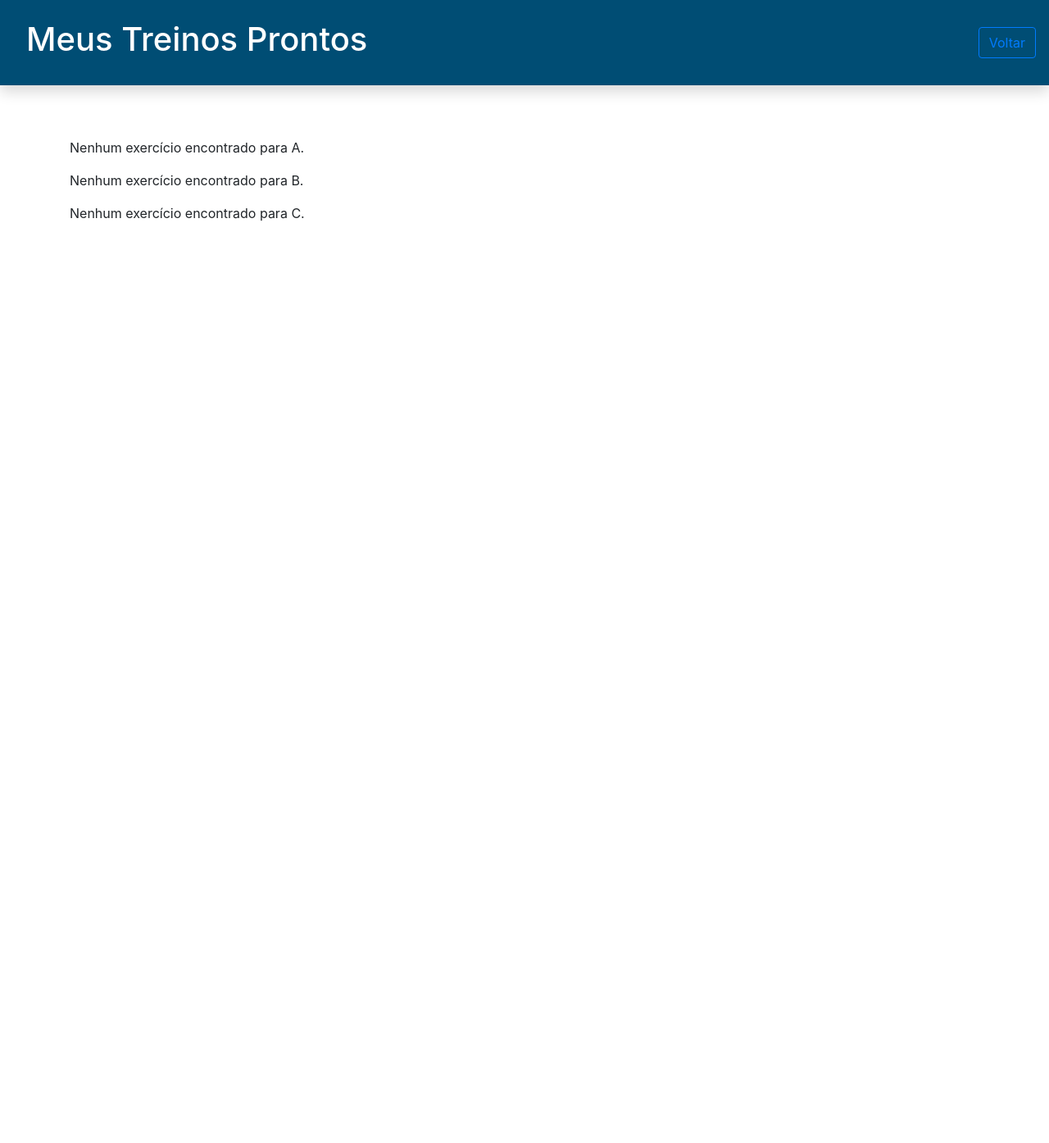
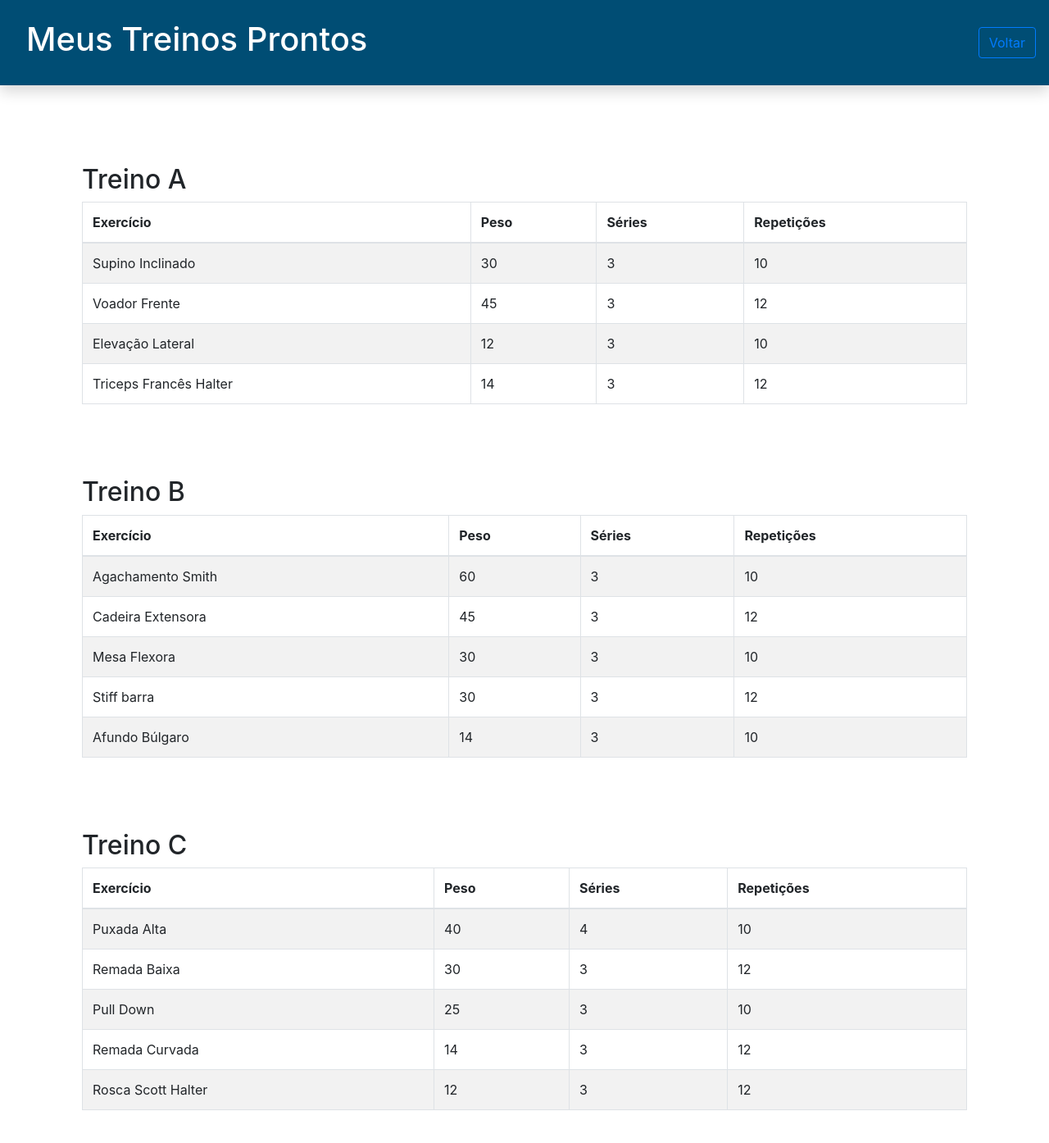
Before and after one commit to ArnaldoSJunior/Academia, a PHP site: page /meus_treinos_prontos.php in a window 1280 px wide. Shown: the whole page at 82% size. Before the commit the page ends 270 px from the top, so only its background shows below. Run offline with PHP 8.4, Linux system fonts and the light colour scheme; data comes from the database, SQL or seed files in the repository; data that the repository does not hold is empty; some libraries are stand-ins or nearby versions.

Commit message:
Treinos prontos arrumados

```diff
--- a/meus_treinos_prontos.php
+++ b/meus_treinos_prontos.php
@@ -30,12 +30,22 @@
     require_once "banco.php";
     session_start();
 
-        function exibirTreino($banco, $nomeTreino)
-        {
-            $consulta = "SELECT * FROM planilha_pronta_$nomeTreino WHERE nome_treino = ?";
+    function exibirTreino($banco, $nomeTreino) {
+
+        $consulta = "SELECT * FROM planilha_pronta_a WHERE nome_treino = ?";
         $stmt = $banco->prepare($consulta);
+
+        if (!$stmt) {
+            die('Erro na preparação da consulta: ' . $banco->error);
+        }
+
         $stmt->bind_param("s", $nomeTreino);
         $stmt->execute();
+
+        if ($stmt->error) {
+            die('Erro na execução da consulta: ' . $stmt->error);
+        }
+
         $resultado = $stmt->get_result();
 
         if ($resultado->num_rows > 0) {
@@ -48,6 +58,7 @@
             echo '<thead>';
             echo '<tr>';
             echo '<th>Exercício</th>';
+            echo '<th>Peso</th>';
             echo '<th>Séries</th>';
             echo '<th>Repetições</th>';
             echo '</tr>';
@@ -57,6 +68,7 @@
             while ($row = $resultado->fetch_assoc()) {
                 echo '<tr>';
                 echo '<td>' . $row['nome_exercicio'] . '</td>';
+                echo '<td>' . $row['peso'] . '</td>';
                 echo '<td>' . $row['series'] . '</td>';
                 echo '<td>' . $row['repeticoes'] . '</td>';
                 echo '</tr>';
@@ -81,9 +93,9 @@
         exibirTreino($banco, $nomeTreino);
     } else {
         // Exibir os três treinos
-            exibirTreino($banco, 'A');
-            exibirTreino($banco, 'B');
-            exibirTreino($banco, 'C');
+        exibirTreino($banco, 'Treino A');
+        exibirTreino($banco, 'Treino B');
+        exibirTreino($banco, 'Treino C');
     }
 
     $banco->close();
```
Also changed, not shown: logado.php (+5 -5 lines), mostrarPlanilhas.php (line endings or trailing spaces). Lines whose indentation alone changed are shown as unchanged.
